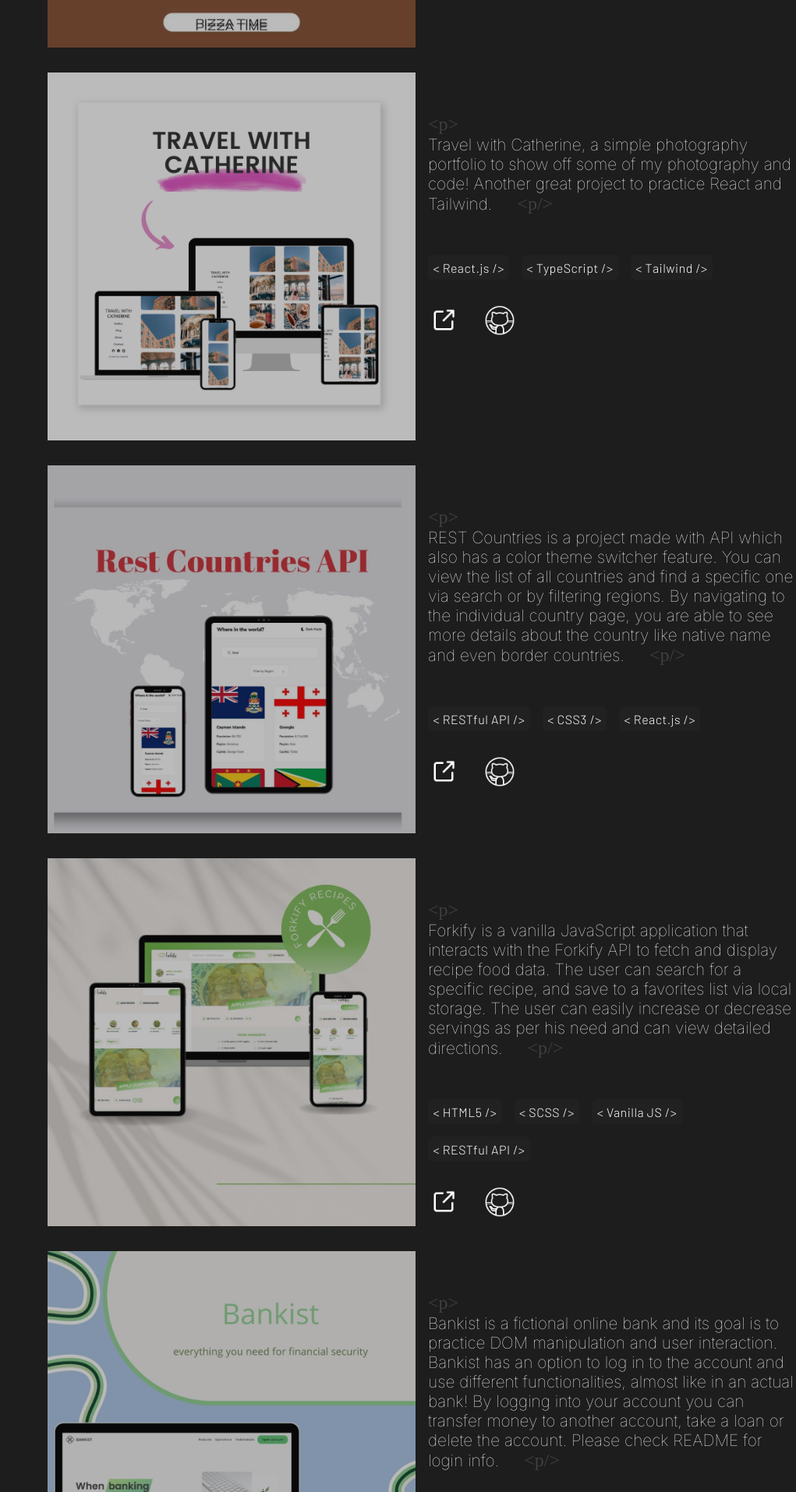
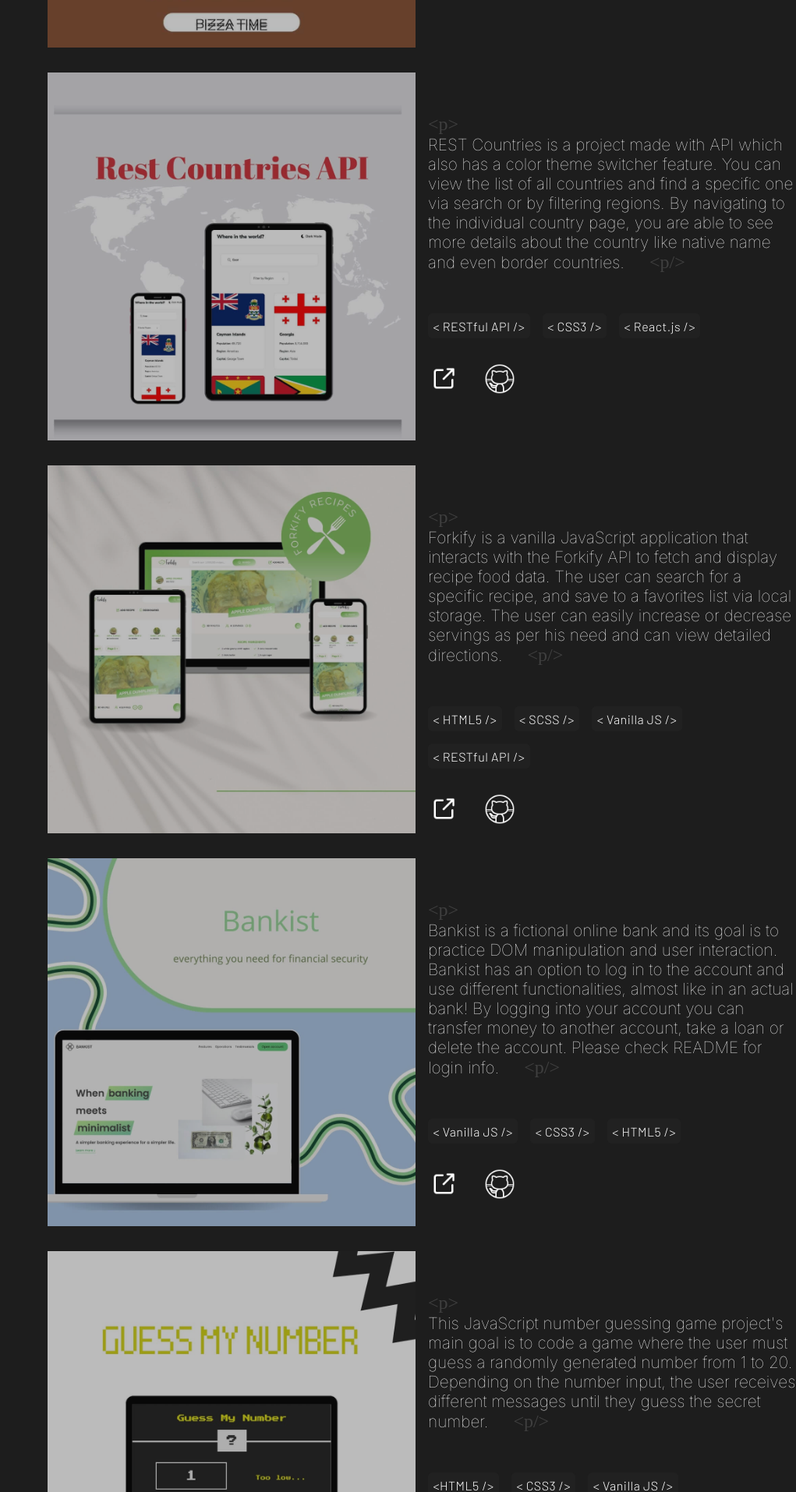
Before and after one commit to Assister2/portfolio, a React (Create React App) app: page / in a window 1280 px wide. Shown: the part 2566-4480 px from the top of the page at 78% size, without its empty margins (259-1280 px from the left). Built offline with nearby package versions, Linux system fonts and the light colour scheme; a web font is replaced by a local one.

Commit message:
changed the order of portfolio projects

```diff
--- a/src/data/ProjectsData.js
+++ b/src/data/ProjectsData.js
@@ -17,16 +17,6 @@
     source: "https://github.com/catherineisonline/pizza-time-with-react",
     description:
       "Pizza Time is a pizza restaurant that offers an online menu with various options like pizza, sushi, or pasta. The idea of this project is to make it as close as possible to an actual food e-commerce website which has features like an online menu, order options, and so on.",
-  },
-  {
-    id: "travel-with-catherine",
-    img: TravelWithCatherine,
-    name: "Travel with Catherine",
-    stack: ["< React.js />", "< TypeScript />", "< Tailwind />"],
-    src: "https://catherineisonline.github.io/travel-with-catherine/",
-    source: "https://github.com/catherineisonline/travel-with-catherine",
-    description:
-      "Travel with Catherine, a simple photography portfolio to show off some of my photography and code! Another great project to practice React and Tailwind.",
   },
   {
     id: "rest-countries",
@@ -58,6 +48,16 @@
     description:
       "Bankist is a fictional online bank and its goal is to practice DOM manipulation and user interaction. Bankist has an option to log in to the account and use different functionalities, almost like in an actual bank! By logging into your account you can transfer money to another account, take a loan or delete the account. Please check README for login info.",
   },
+  {
+    id: "guess-my-number",
+    img: GuessMyNumber,
+    name: "Guess My Number",
+    stack: ["<HTML5 />", "< CSS3 />", "< Vanilla JS />"],
+    src: "https://guess-my-number-now.vercel.app/",
+    source: "https://github.com/catherineisonline/guess-my-number",
+    description:
+      "This JavaScript number guessing game project's main goal is to code a game where the user must guess a randomly generated number from 1 to 20. Depending on the number input, the user receives different messages until they guess the secret number.",
+  },
 ];
 
 const ProjectsData = [
@@ -70,16 +70,6 @@
     source: "https://github.com/catherineisonline/pizza-time-with-react",
     description:
       "Pizza Time is a pizza restaurant that offers an online menu with various options like pizza, sushi, or pasta. The idea of this project is to make it as close as possible to an actual food e-commerce website which has features like an online menu, order options, and so on.",
-  },
-  {
-    id: "travel-with-catherine",
-    img: TravelWithCatherine,
-    name: "Travel with Catherine",
-    stack: ["< React.js />", "< TypeScript />", "< Tailwind />"],
-    src: "https://catherineisonline.github.io/travel-with-catherine/",
-    source: "https://github.com/catherineisonline/travel-with-catherine",
-    description:
-      "Travel with Catherine, a simple photography portfolio to show off some of my photography and code! Another great project to practice React and Tailwind.",
   },
   {
     id: "rest-countries",
@@ -142,6 +132,16 @@
     description:
       "Edgy - is a social media marketing agency that offers Instagram growth services to businesses and beginner influencers. The website includes prices, a contact form, a blog, a careers page, and more.",
   },
+  {
+    id: "travel-with-catherine",
+    img: TravelWithCatherine,
+    name: "Travel with Catherine",
+    stack: ["< React.js />", "< TypeScript />", "< Tailwind />"],
+    src: "https://catherineisonline.github.io/travel-with-catherine/",
+    source: "https://github.com/catherineisonline/travel-with-catherine",
+    description:
+      "Travel with Catherine, a simple photography portfolio to show off some of my photography and code! Another great project to practice React and Tailwind.",
+  },
 ];
 
 export { ProjectsData, ProjectsPreviewData };
```
